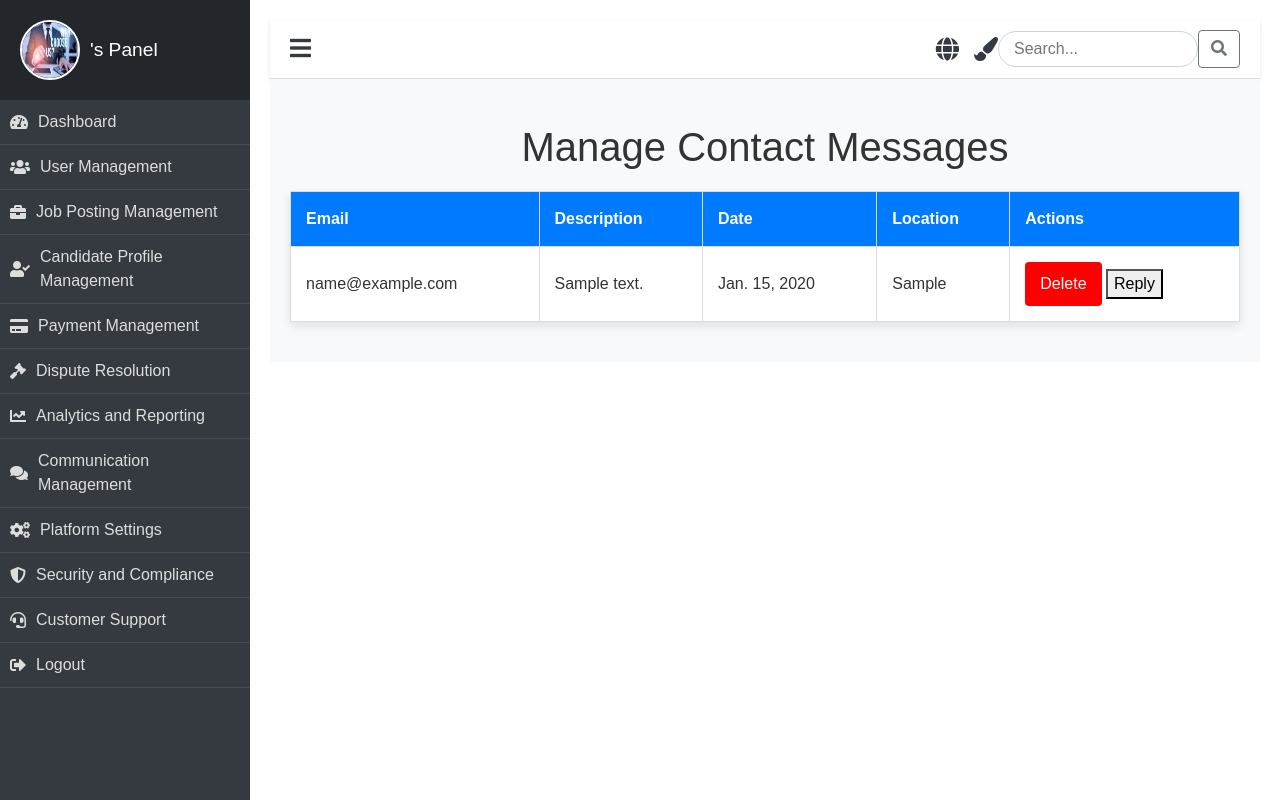
After one commit to momogodi2000/job_connect, a Django app: page /manage_contact/ in a window 1280 px wide. The commit adds this page. Run offline with Django 5.2, Linux system fonts and the light colour scheme; tables that the repository leaves empty hold one stand-in row (values such as "Sample post"); some libraries are stand-ins or nearby versions.

Commit message:
update admin

```diff
--- a/job_connect/job/forms.py
+++ b/job_connect/job/forms.py
@@ -54,7 +54,7 @@ class ForgotPasswordForm(forms.Form):
 class ContactForm(forms.ModelForm):
     class Meta:
         model = Contact
-        fields = ['email', 'description', 'service_rate', 'location']
+        fields = ['email', 'description', 'location']
         widgets = {
             'description': forms.Textarea(attrs={'rows': 4}),
         }
--- a/job_connect/job/models.py
+++ b/job_connect/job/models.py
@@ -21,7 +21,6 @@ class CustomUser(AbstractUser):
 class Contact(models.Model):
     email = models.EmailField()
     description = models.TextField()
-    service_rate = models.CharField(max_length=50)  # Numeric rating or choice-based field
     date = models.DateField(auto_now_add=True)  # Automatically set the date to now
     location = models.CharField(max_length=255)
 
--- /dev/null
+++ b/job_connect/job/templates/panel/admin/contact/manage_contact.html
@@ -0,0 +1,90 @@
+{% extends 'panel/base/base_admin.html' %}
+{% load static %}
+
+{% block content %}
+<style>
+    body {
+        font-family: 'Arial', sans-serif;
+        background-color: #f8f9fa;
+    }
+    .contact-table {
+        width: 100%;
+        border-collapse: collapse;
+        margin: 20px 0;
+        background-color: #fff;
+        box-shadow: 0 4px 10px rgba(0, 0, 0, 0.1);
+    }
+    .contact-table th, .contact-table td {
+        padding: 15px;
+        text-align: left;
+        border: 1px solid #ddd;
+    }
+    .contact-table th {
+        background-color: #007bff;
+        color: white;
+    }
+    .btn-delete {
+        background-color: red;
+        color: white;
+        padding: 10px 15px;
+        border: none;
+        border-radius: 4px;
+        cursor: pointer;
+        transition: background-color 0.3s ease;
+    }
+    .btn-delete:hover {
+        background-color: darkred;
+    }
+    .reply-form {
+        display: none;
+        margin-top: 20px;
+    }
+</style>
+
+<h1 class="text-center mt-4">Manage Contact Messages</h1>
+<table class="contact-table">
+    <thead>
+        <tr>
+            <th>Email</th>
+            <th>Description</th>
+            <th>Date</th>
+            <th>Location</th>
+            <th>Actions</th>
+        </tr>
+    </thead>
+    <tbody>
+        {% for contact in contacts %}
+        <tr>
+            <td>{{ contact.email }}</td>
+            <td>{{ contact.description }}</td>
+            <td>{{ contact.date }}</td>
+            <td>{{ contact.location }}</td>
+            <td>
+                <button class="btn-delete" onclick="deleteContact({{ contact.id }})">Delete</button>
+                <button class="btn-reply" onclick="toggleReplyForm({{ contact.id }})">Reply</button>
+                <div class="reply-form" id="reply-form-{{ contact.id }}">
+                    <form action="{% url 'reply_contact' contact.id %}" method="post">
+                        {% csrf_token %}
+                        <textarea name="message" rows="4" placeholder="Type your reply here..." required></textarea><br>
+                        <button type="submit" class="btn btn-primary">Send Reply</button>
+                    </form>
+                </div>
+            </td>
+        </tr>
+        {% endfor %}
+    </tbody>
+</table>
+
+<script>
+    function deleteContact(contactId) {
+        if (confirm('Are you sure you want to delete this contact message?')) {
+            window.location.href = `/delete_contact/${contactId}/`;
+        }
+    }
+
+    function toggleReplyForm(contactId) {
+        const replyForm = document.getElementById(`reply-form-${contactId}`);
+        replyForm.style.display = replyForm.style.display === 'none' ? 'block' : 'none';
+    }
+</script>
+{% endblock %}
--- a/job_connect/job/templates/panel/base/base_admin.html
+++ b/job_connect/job/templates/panel/base/base_admin.html
@@ -83,7 +83,7 @@
                 <a href="{% url 'post_communication' %}" class="dashboard-nav-item"><i class="fas fa-comments"></i> Communication Management</a>
                 <a href="{% url 'security_settings' %}" class="dashboard-nav-item"><i class="fas fa-cogs"></i> Platform Settings</a>
                 <a href="#" class="dashboard-nav-item"><i class="fas fa-shield-alt"></i> Security and Compliance</a>
-                <a href="#" class="dashboard-nav-item"><i class="fas fa-headset"></i> Customer Support</a>
+                <a href="{% url 'manage_contact' %}" class="dashboard-nav-item"><i class="fas fa-headset"></i> Customer Support</a>
                 <a href="{% url 'logout' %}" class="dashboard-nav-item"><i class="fas fa-sign-out-alt"></i> Logout</a>
             </nav>
         </div>
--- a/job_connect/job/urls.py
+++ b/job_connect/job/urls.py
@@ -3,7 +3,9 @@ from . import views
 from django.contrib.auth import views as auth_views
 from django.views.generic import TemplateView  # Import TemplateView
 from .views import profile_overview, create_portfolio
-from .views import payment_page, portfolio_list_view, forum_view, send_message, get_messages, get_online_users, post_communication, portfolio_management
+from .views import payment_page, portfolio_list_view, forum_view, send_message, get_messages, get_online_users, post_communication, portfolio_management, delete_candidate
+from .views import manage_contact, reply_contact, delete_contact
+
 
 
 
@@ -47,7 +49,11 @@ urlpatterns = [
     path('delete-user/<int:user_id>/', views.delete_user, name='delete_user'),
     path('post-communication/', post_communication, name='post_communication'),
     path('portfolio-management/', portfolio_management, name='portfolio_management'),
+    path('portfolio/delete/<int:candidate_id>/', views.delete_candidate, name='delete_candidate'),
 
+    path('manage_contact/', manage_contact, name='manage_contact'),
+    path('reply_contact/<int:contact_id>/', reply_contact, name='reply_contact'),
+    path('delete_contact/<int:contact_id>/', delete_contact, name='delete_contact'),
 
 
 
--- a/job_connect/job/views.py
+++ b/job_connect/job/views.py
@@ -59,6 +59,7 @@ def contact(request):
         form = ContactForm()
 
     return render(request, 'home/contact.html', {'form': form})
+
 
 def about(request):
     return render(request, 'home/about.html')
@@ -512,3 +513,46 @@ def portfolio_management(request):
     portfolios = Portfolio.objects.all()
     receipts = {receipt.user.id: receipt for receipt in Receipt.objects.all()}  # Create a dictionary for faster lookup
     return render(request, 'panel/admin/communication/portfolio_management.html', {'portfolios': portfolios, 'receipts': receipts})
+
+def delete_candidate(request, candidate_id):
+    # Ensure the request method is POST to avoid accidental deletions
+    if request.method == 'POST':
+        candidate = get_object_or_404(Portfolio, id=candidate_id)
+        candidate.delete()
+        return redirect('some_view_name')  # Redirect to a list view or success page
+
+    # If not a POST request, return a bad request response
+    return HttpResponseBadRequest("Invalid request")
+
+
+
+
+# Yagmail credentials
+username = "yvangodimomo@gmail.com"
+password = "pzlsapphesjecgdl"  # Use your app-specific password
+
+# Create a yagmail object
+yag = yagmail.SMTP(username, password)
+
+def manage_contact(request):
+    contacts = Contact.objects.all()  # Fetch all contact messages
+    return render(request, 'panel/admin/contact/manage_contact.html', {'contacts': contacts})
+
+def reply_contact(request, contact_id):
+    if request.method == 'POST':
+        email = request.POST.get('email')
+        message = request.POST.get('message')
+
+        # Send the reply email
+        yag.send(
+            to=email,
+            subject='Reply to Your Contact Message',
+            contents=message
+        )
+
+        return redirect('manage_contact')
+
+def delete_contact(request, contact_id):
+    contact = Contact.objects.get(id=contact_id)
+    contact.delete()
+    return redirect('manage_contact')
```
Also changed, not shown: job_connect/job/static/css/profile.css (added, +133 -0 lines), job_connect/job/templates/home/contact.html (+15 -31 lines), job_connect/job/templates/panel/admin/communication/portfolio_management.html (+197 -9 lines), job_connect/fosso.sqlite3, job_connect/job/migrations/0019_remove_contact_service_rate.py (added), job_connect/media/communications/yvan.jpg (added).
